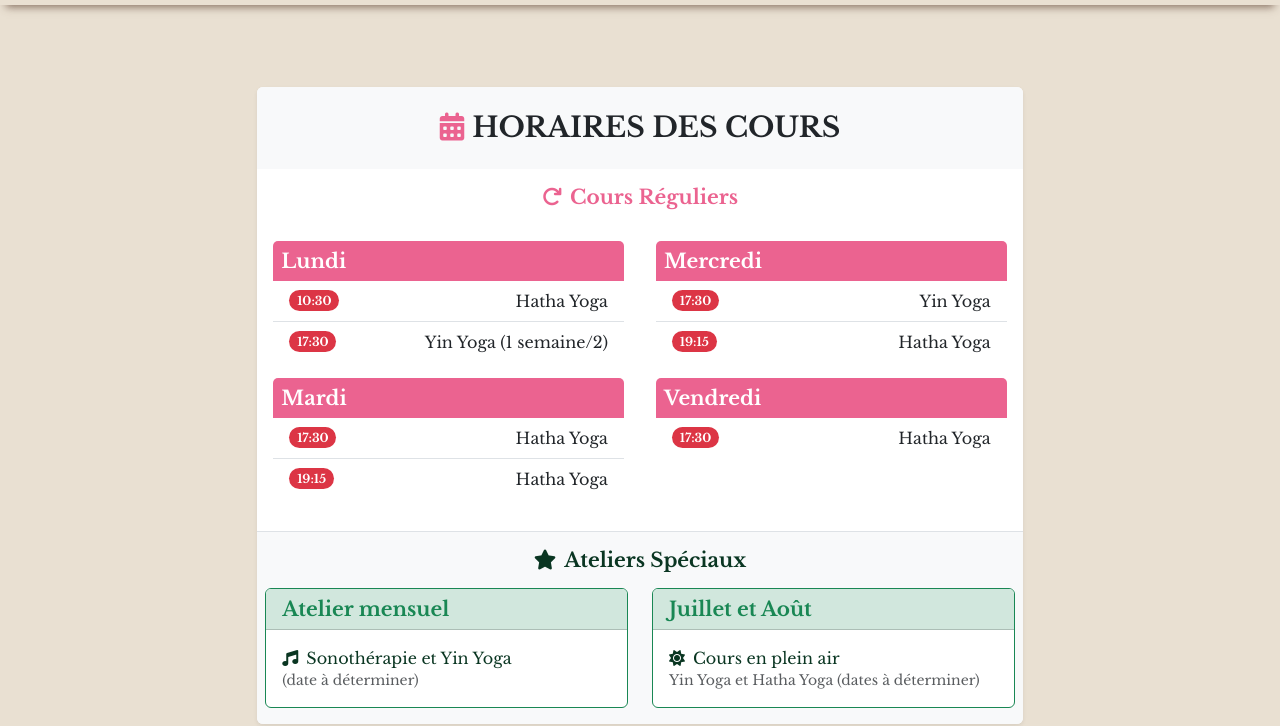
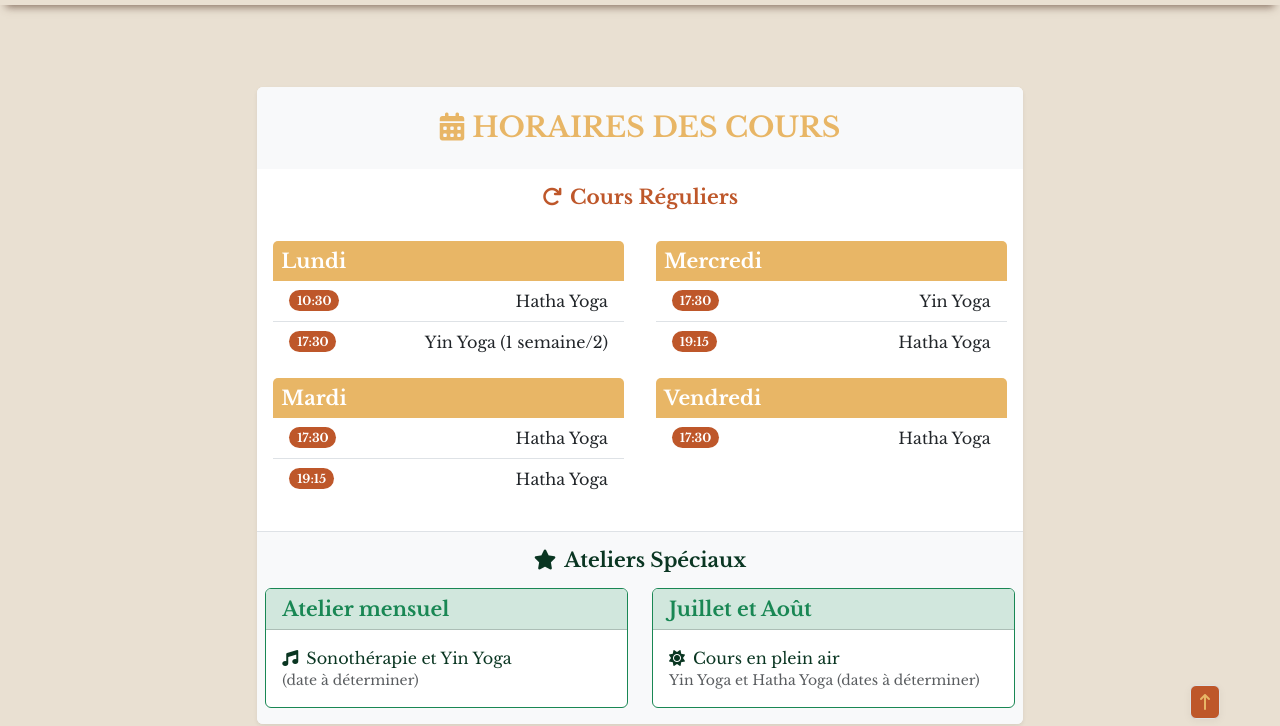
Before and after one commit to yoganne/yoganne-aurillac, a plain HTML site: page information.html in a window 1280 px wide. Shown: the part 81-807 px from the top of the page. Drawn offline with nearby package versions, Linux system fonts and the light colour scheme; a web font is replaced by a local one.

Commit message:
update again

```diff
--- a/information.html
+++ b/information.html
@@ -177,16 +177,16 @@
                           <div class="card-body p-0">
 
                             <!-- Titre -->
-                            <div class="text-center py-4" style="background-color: #f8f9fa;">
+                            <div class="text-center text-dore py-4" style="background-color: #f8f9fa;">
                               <h3 class="fw-bold mb-0">
-                                <i class="fas fa-calendar-alt me-2 texte-rose"></i>HORAIRES DES COURS
+                                <i class="fas fa-calendar-alt me-2 texte-dore"></i>HORAIRES DES COURS
                               </h3>
                             </div>
 
                             <!-- Cours Réguliers -->
                             <div class="row g-0">
                               <!-- Titre -->
-                              <h4 class="h5 text-center mb-3 mt-3 fw-bold texte-rose">
+                              <h4 class="h5 text-center mb-3 mt-3 fw-bold text-rouge-brique">
                                 <i class="fas fa-redo me-2"></i>Cours Réguliers
                               </h4>
                               <div class="col-md-6">
@@ -194,16 +194,16 @@
 
                                   <!-- Lundi -->
                                   <div class="mb-3">
-                                    <div class="day-header bg-rose text-white p-2">
+                                    <div class="day-header bg-dore text-white p-2">
                                       <h5 class="mb-0 fw-bold">Lundi</h5>
                                     </div>
                                     <ul class="list-group list-group-flush">
                                       <li class="list-group-item d-flex justify-content-between align-items-center">
-                                        <span class="badge bg-danger rounded-pill me-2">10:30</span>
+                                        <span class="badge bg-danger rounded-pill me-2 bg-rouge-brique">10:30</span>
                                         Hatha Yoga
                                       </li>
                                       <li class="list-group-item d-flex justify-content-between align-items-center">
-                                        <span class="badge bg-danger rounded-pill me-2">17:30</span>
+                                        <span class="badge bg-danger rounded-pill me-2 bg-rouge-brique">17:30</span>
                                         Yin Yoga (1 semaine/2)
                                       </li>
                                     </ul>
@@ -211,16 +211,16 @@
 
                                   <!-- Mardi -->
                                   <div class="mb-3">
-                                    <div class="day-header bg-rose text-white p-2">
+                                    <div class="day-header bg-dore text-white p-2">
                                       <h5 class="mb-0 fw-bold">Mardi</h5>
                                     </div>
                                     <ul class="list-group list-group-flush">
                                       <li class="list-group-item d-flex justify-content-between align-items-center">
-                                        <span class="badge bg-danger rounded-pill me-2">17:30</span>
+                                        <span class="badge bg-danger rounded-pill me-2 bg-rouge-brique">17:30</span>
                                         Hatha Yoga
                                       </li>
                                       <li class="list-group-item d-flex justify-content-between align-items-center">
-                                        <span class="badge bg-danger rounded-pill me-2">19:15</span>
+                                        <span class="badge bg-danger rounded-pill me-2 bg-rouge-brique">19:15</span>
                                         Hatha Yoga
                                       </li>
                                     </ul>
@@ -232,16 +232,16 @@
                                 <div class="p-3">
                                   <!-- Mercredi -->
                                   <div class="mb-3">
-                                    <div class="day-header bg-rose text-white p-2">
+                                    <div class="day-header bg-dore text-white p-2">
                                       <h5 class="mb-0 fw-bold">Mercredi</h5>
                                     </div>
                                     <ul class="list-group list-group-flush">
                                       <li class="list-group-item d-flex justify-content-between align-items-center">
-                                        <span class="badge bg-danger rounded-pill me-2">17:30</span>
+                                        <span class="badge bg-danger rounded-pill me-2 bg-rouge-brique">17:30</span>
                                         Yin Yoga
                                       </li>
                                       <li class="list-group-item d-flex justify-content-between align-items-center">
-                                        <span class="badge bg-danger rounded-pill me-2">19:15</span>
+                                        <span class="badge bg-danger rounded-pill me-2 bg-rouge-brique">19:15</span>
                                         Hatha Yoga
                                       </li>
                                     </ul>
@@ -249,12 +249,12 @@
 
                                   <!-- Vendredi -->
                                   <div class="mb-3">
-                                    <div class="day-header bg-rose text-white p-2">
+                                    <div class="day-header bg-dore text-white p-2">
                                       <h5 class="mb-0 fw-bold">Vendredi</h5>
                                     </div>
                                     <ul class="list-group list-group-flush">
                                       <li class="list-group-item d-flex justify-content-between align-items-center">
-                                        <span class="badge bg-danger rounded-pill me-2">17:30</span>
+                                        <span class="badge bg-danger rounded-pill me-2 bg-rouge-brique">17:30</span>
                                         Hatha Yoga
                                       </li>
                                     </ul>
@@ -332,14 +332,13 @@
                 </div>
               </div>
 
-              <!-- flêche de retour on top -->
-              <div class="container bouton-revenir-debut sticky-bottom d-flex justify-content-end mb- d-lg-none" >
-                  <a href="#haut" class="btn-arrow rounded text-primary p-2 border border-secondary border-1">
-                      <p class=" mb-0">
-                          <i class="fa-solid fa-arrow-up-long"></i>
-                      </p>
+                <div class="container bouton-revenir-debut sticky-bottom d-flex justify-content-end mb-5" >
+                  <a href="#haut" class="btn-arrow rounded text-dore p-2 border bg-rouge-brique bg-white border-1">
+                    <p class=" mb-0">
+                        <i class="fa-solid fa-arrow-up-long"></i>
+                    </p>
                   </a>
-              </div>
+                </div>
             </main>
 
             <footer class="row py-2 rose-beige">
```
Also changed, not shown: index.html (+11 -0 lines), pratique.html (+2 -2 lines).
